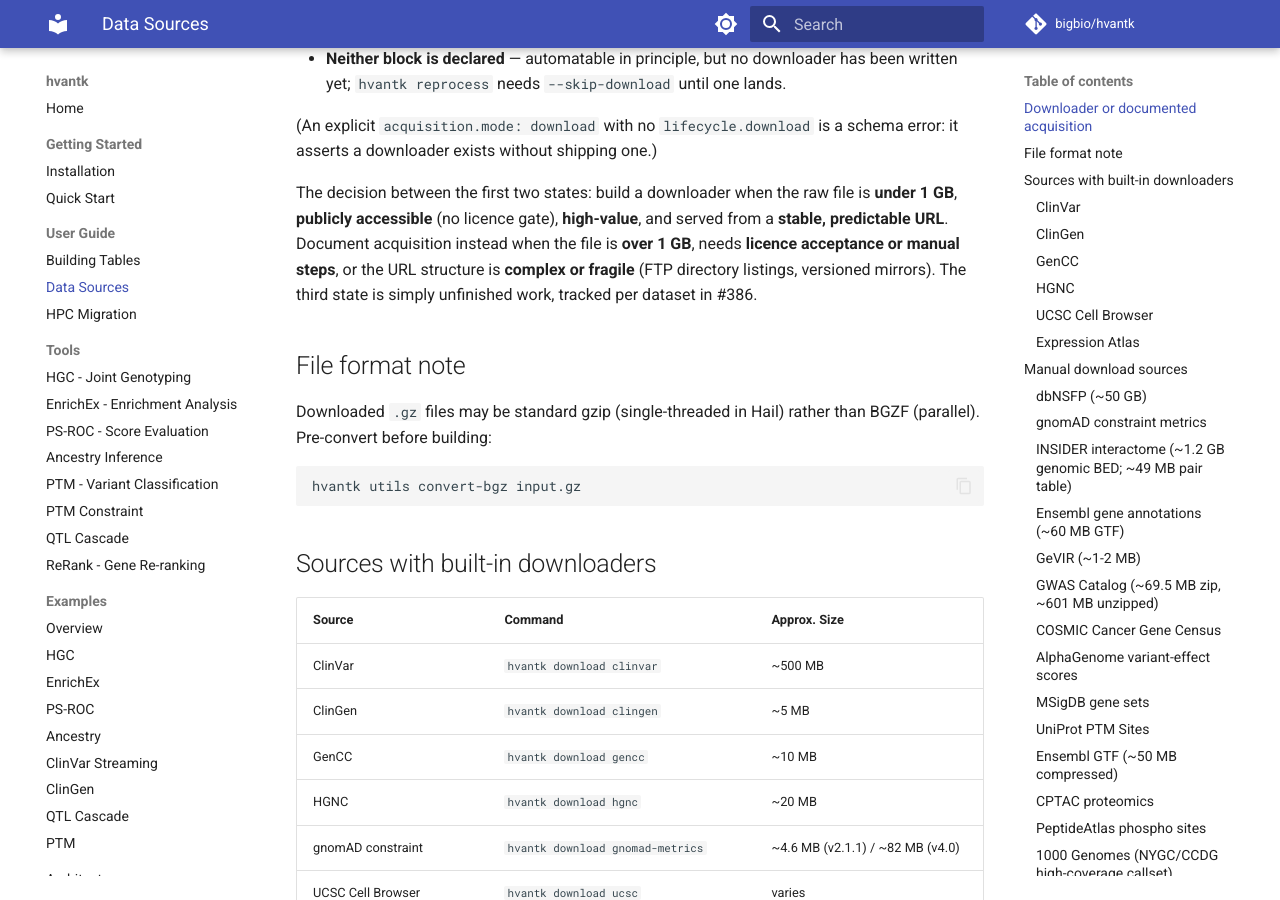
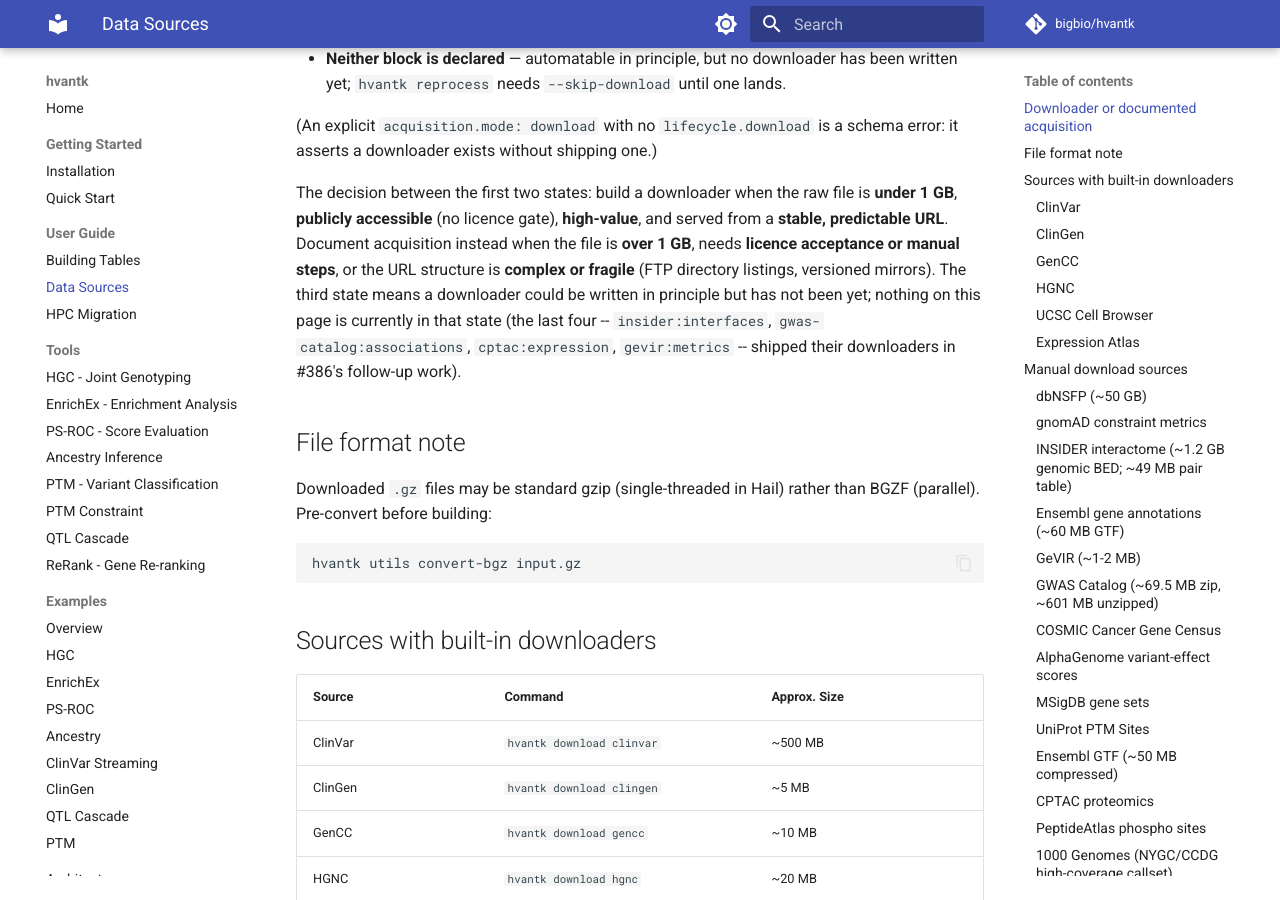
Before and after one commit to bigbio/hvantk, an MkDocs documentation site: the page built from docs_site/guide/data-sources.md, in a window 1280 px wide and 900 px high, scrolled down 708 px. Built offline with MkDocs 1.6.1 and Material for MkDocs 9.7.7, drawn with Linux system fonts in a browser that asks for light colours; comment, search, counter and statistics services are not loaded.

Commit message:
docs: fix stale counts and claims found in review
- gevir fixture README: the "no scientific notation" claim was false -- 38
  of the live workbook's gevir_pct/virlof_pct cells (across 36 rows) use
  scientific notation; describe this accurately without quoting a real
  percentile value, and note the synthetic fixture deliberately does not
  reproduce that variability (the full-precision passthrough for both
  shapes is exercised directly by the downloader test instead).
- gevir/SKILL.md: document --plugin-arg overwrite=true for re-deriving into
  a raw-dir that already holds a prior file, verified live against a
  populated --raw-dir.
- cptac/expression/SKILL.md: the clinical-metadata CSV has 126 fields, not
  134 -- the earlier count used a naive comma split that over-counted
  quoted fields containing literal commas (e.g. "Recurrence-free survival,
  days"); recounted with csv.reader.
- CHANGELOG: the Unreleased summary said "Two new downloaders"; this
  release ships four (insider, gwas-catalog, cptac:expression, gevir).
- data-sources guide: the "automatable but not yet written" state pointed
  at issue #386 as ongoing, but every dataset that was in that state has
  now shipped a downloader; describe the state generically instead.

```diff
--- a/docs_site/guide/data-sources.md
+++ b/docs_site/guide/data-sources.md
@@ -27,8 +27,11 @@ The decision between the first two states: build a downloader when the raw file
 **under 1 GB**, **publicly accessible** (no licence gate), **high-value**, and served
 from a **stable, predictable URL**. Document acquisition instead when the file is
 **over 1 GB**, needs **licence acceptance or manual steps**, or the URL structure is
-**complex or fragile** (FTP directory listings, versioned mirrors). The third state is
-simply unfinished work, tracked per dataset in #386.
+**complex or fragile** (FTP directory listings, versioned mirrors). The third state
+means a downloader could be written in principle but has not been yet; nothing on
+this page is currently in that state (the last four -- `insider:interfaces`,
+`gwas-catalog:associations`, `cptac:expression`, `gevir:metrics` -- shipped their
+downloaders in #386's follow-up work).
 
 ## File format note
 
```
Also changed, not shown: CHANGELOG.md (+1 -1 lines), hvantk/skills/cptac/expression/SKILL.md (+1 -1 lines), hvantk/skills/gevir/SKILL.md (+1 -1 lines), 1 other file.
